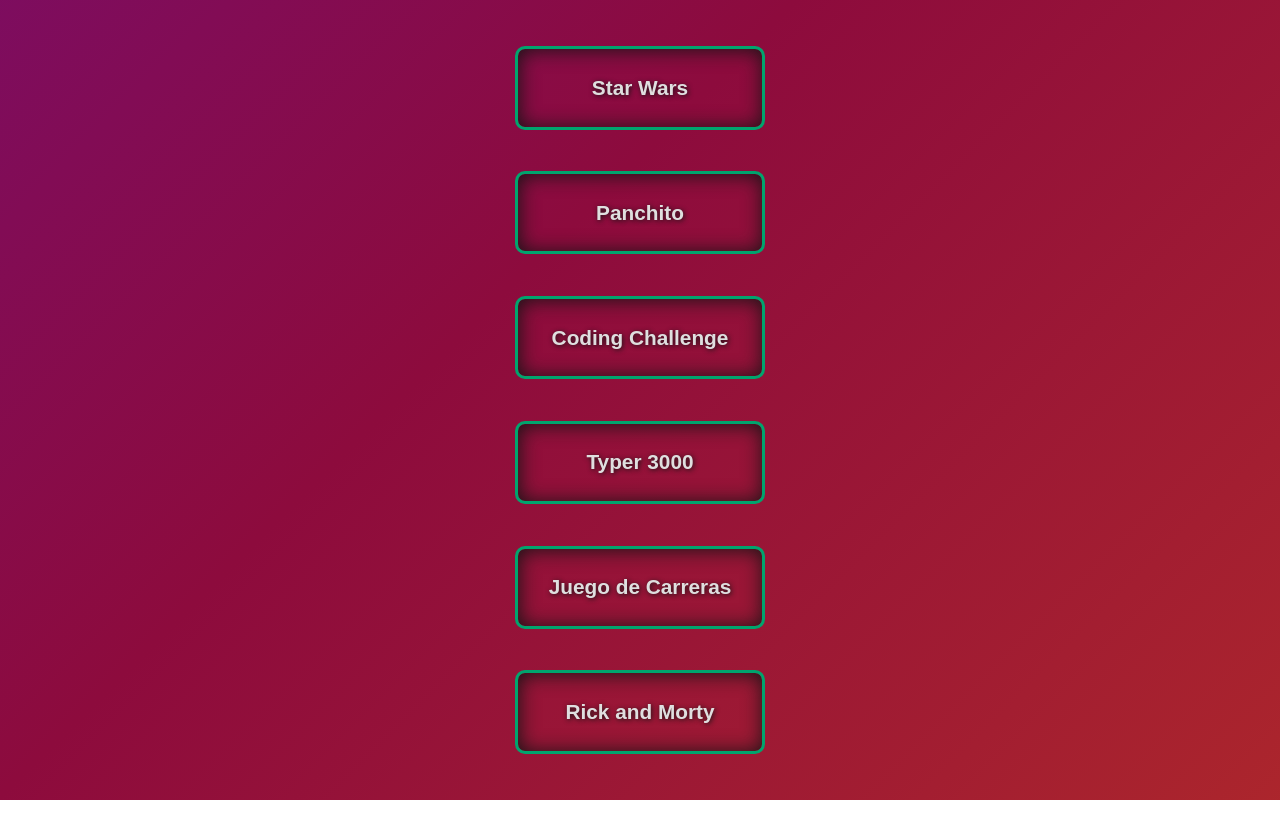
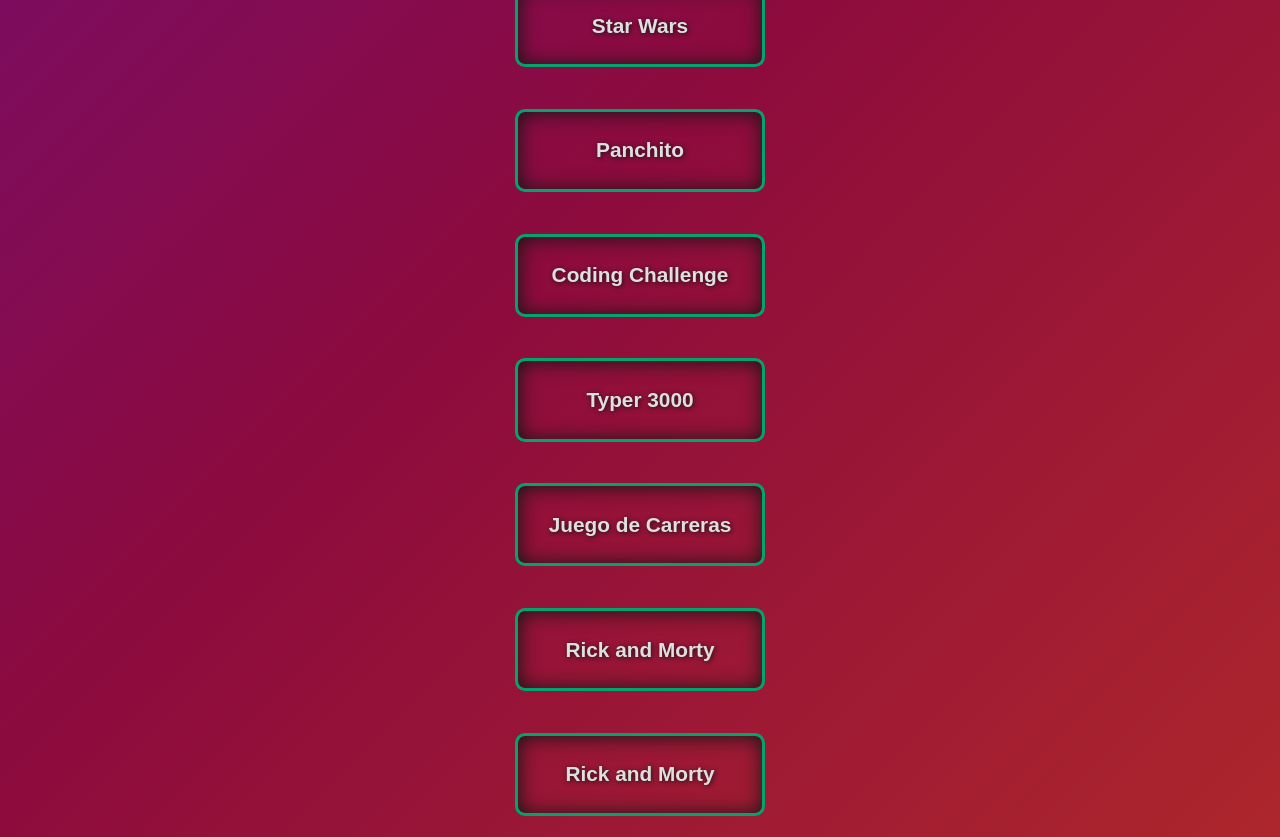
Before and after one commit to Uzilekz/Proyectos---Generacion-T, a plain HTML site: page index.html in a window 1280 px wide. Before the commit the page ends 800 px from the top, so only its background shows below. Drawn offline with Linux system fonts and the light colour scheme.

Commit message:
Rick and Morty

```diff
--- a/index.html
+++ b/index.html
@@ -16,6 +16,7 @@
         <a href="https://uzilekz.github.io/4.-TYPER-3000/" target="_blank"><button>Typer 3000</button></a>
         <a href="https://uzilekz.github.io/5.-Juego-de-Carreras/" target="_blank"><button>Juego de Carreras</button></a>
         <a href="https://github.com/Uzilekz/6.-Rick-and-Morty" target="_blank"><button>Rick and Morty</button></a>
+        <a href="https://uzilekz-rick-and-morty.netlify.app" target="_blank"><button>Rick and Morty</button></a>
     </div>
 </body>
 </html>
```
